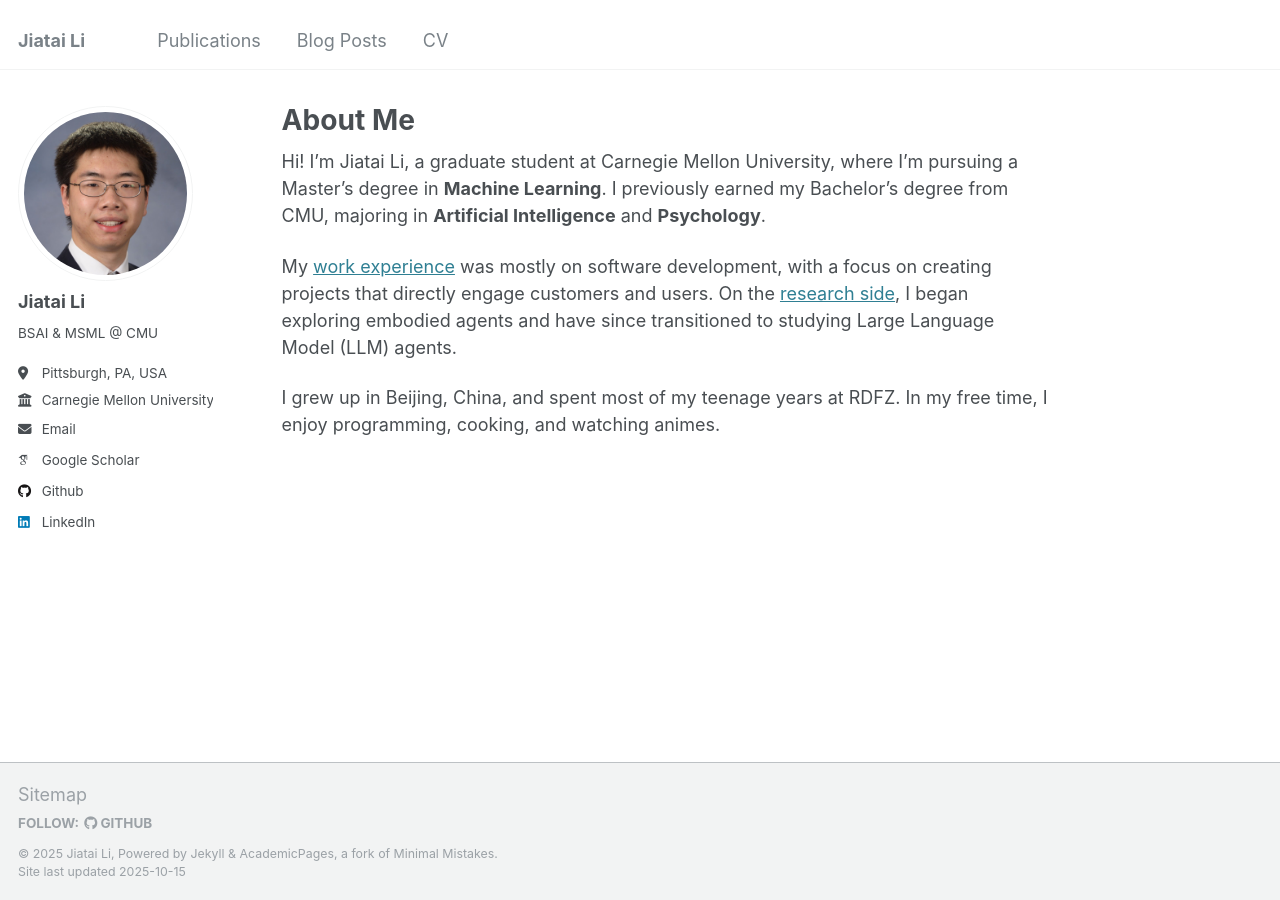
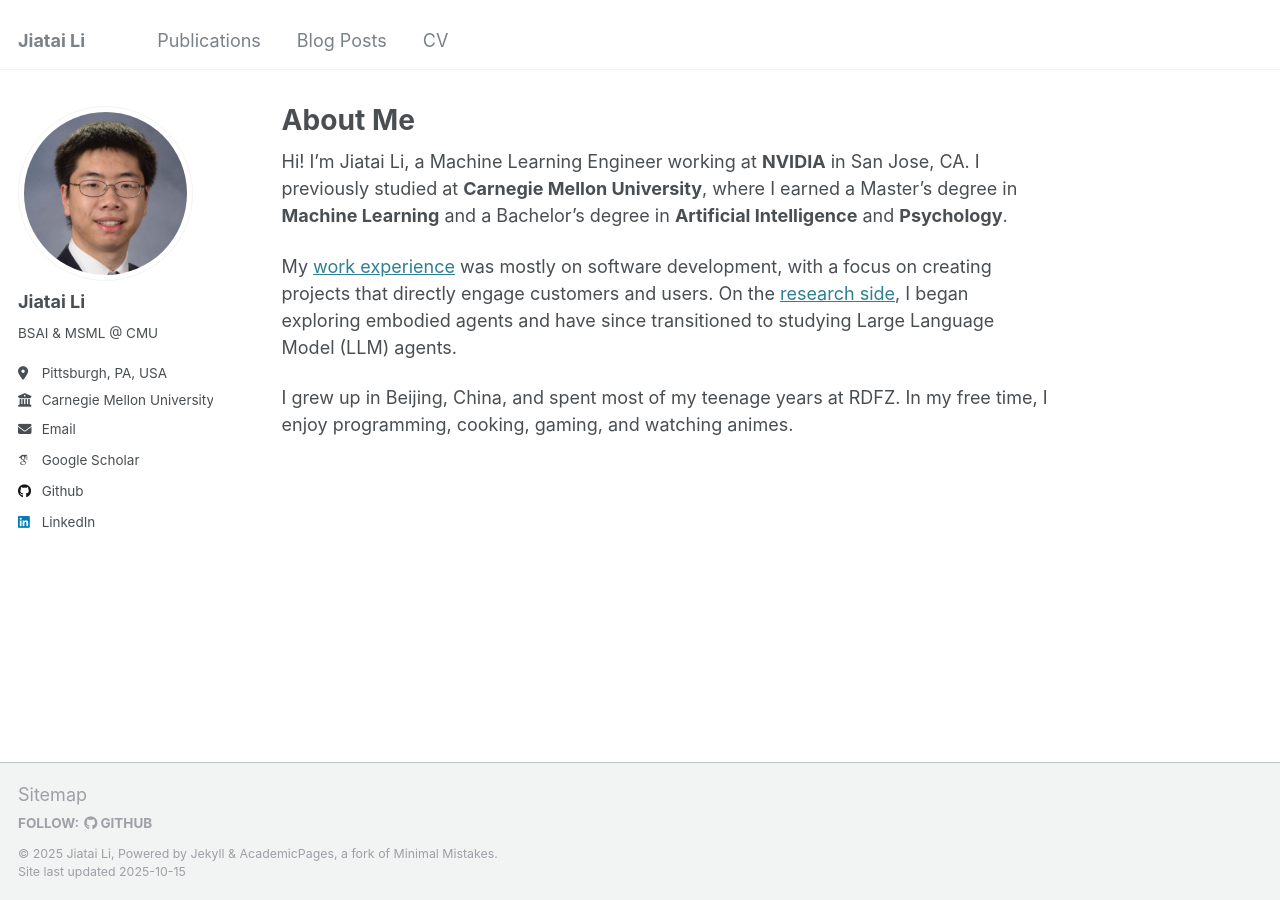
Before and after one commit to littleTT0704/littleTT0704.github.io, a Jekyll site: the page built from _pages/about.md, in a window 1280 px wide. Built offline with Jekyll 4.4.1, drawn with Linux system fonts in a browser that asks for light colours; some web fonts are replaced.

Commit message:
update work experience

```diff
--- a/_pages/about.md
+++ b/_pages/about.md
@@ -7,9 +7,10 @@ redirect_from:
   - /about.html
 ---
 
-Hi! I’m Jiatai Li, a graduate student at Carnegie Mellon University, where I’m pursuing a Master's degree in **Machine Learning**. I previously earned my Bachelor’s degree from CMU, majoring in **Artificial Intelligence** and **Psychology**.
+Hi! I’m Jiatai Li, a Machine Learning Engineer working at **NVIDIA** in San Jose, CA.
+I previously studied at **Carnegie Mellon University**, where I earned a Master's degree in **Machine Learning** and a Bachelor’s degree in **Artificial Intelligence** and **Psychology**.
 
 My [work experience](/cv/#work-experience) was mostly on software development, with a focus on creating projects that directly engage customers and users.
 On the [research side](/cv/#selected-projects), I began exploring embodied agents and have since transitioned to studying Large Language Model (LLM) agents.
 
-I grew up in Beijing, China, and spent most of my teenage years at RDFZ. In my free time, I enjoy programming, cooking, and watching animes.
+I grew up in Beijing, China, and spent most of my teenage years at RDFZ. In my free time, I enjoy programming, cooking, gaming, and watching animes.
```
Also changed, not shown: _pages/cv.md (+5 -0 lines).
